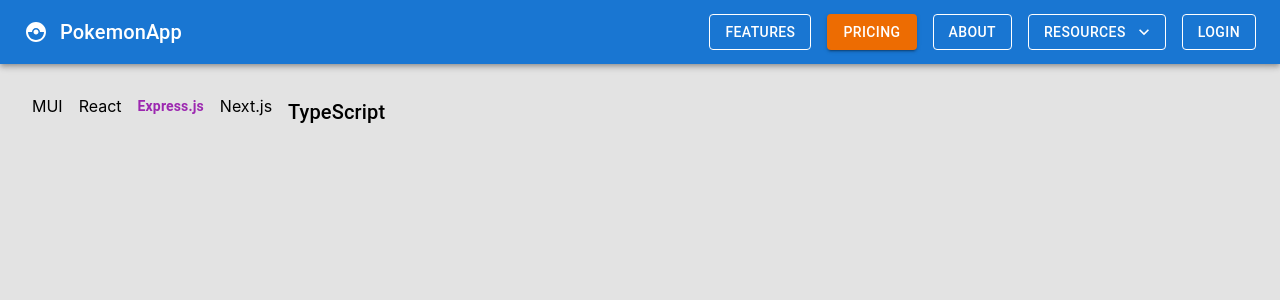
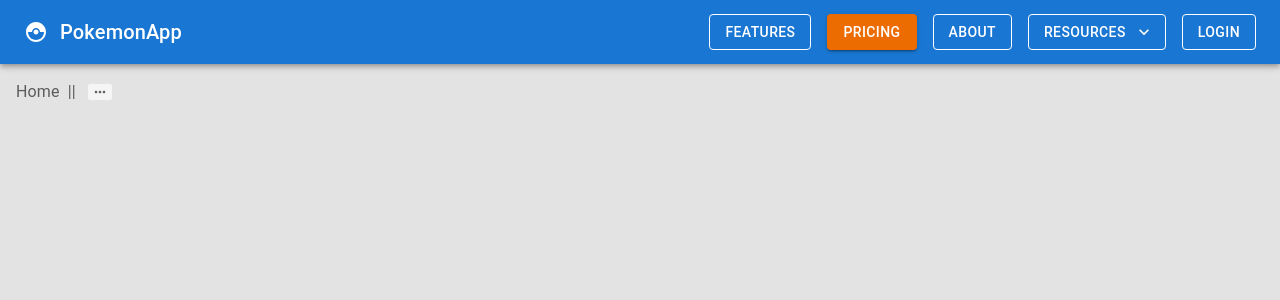
Before and after one commit to mcc1461/react-mui-mcc1, a React (Create React App) app: page / in a window 1280 px wide. Shown: the top 300 px of the page. Built offline with nearby package versions, Linux system fonts and the light colour scheme.

Commit message:
feat: Breadcrumbs with itemsBefore and itemsAfter covered

```diff
--- a/src/App.tsx
+++ b/src/App.tsx
@@ -1,5 +1,6 @@
 import './App.css';
-import { MuiLink } from './components/MuiLink';
+import MuiBreadcrumbs from './components/MuiBreadcrumbs';
+// import { MuiLink } from './components/MuiLink';
 
 import MuiNavbar from './components/MuiNavbar';
 // import MuiImageList from './components/MuiImageList';
@@ -32,7 +33,8 @@ function App() {
       {/* <MuiAccordion /> */}
       {/* <MuiImageList /> */}
       <MuiNavbar />
-      <MuiLink />
+      {/* <MuiLink /> */}
+      <MuiBreadcrumbs />
 
 
     </div>
--- /dev/null
+++ b/src/components/MuiBreadcrumbs.tsx
@@ -0,0 +1,30 @@
+import { Box, Breadcrumbs, Link, Typography } from "@mui/material"
+import NavigateNextIcon from "@mui/icons-material/NavigateNext"
+
+const MuiBreadcrumbs = () => {
+  return (
+    <Box m={2}>
+        <Breadcrumbs
+            aria-label="breadcrumb"
+            separator={"||" || "~" || <NavigateNextIcon fontSize="small"/>}
+            maxItems={3}
+            itemsAfterCollapse={0}
+            itemsBeforeCollapse={1}
+            >
+            <Link underline="hover" color="inherit" href="/">
+                Home
+            </Link>
+            <Link underline="hover" color="inherit" href="/getting-started/installation/">
+                Catalog
+            </Link>
+            <Link underline="hover" color="inherit" href="/getting-started/installation/">
+                Accessories
+            </Link>
+            <Typography color="text.primary">Breadcrumb</Typography>
+        </Breadcrumbs>
+
+    </Box>
+  )
+}
+
+export default MuiBreadcrumbs
```
